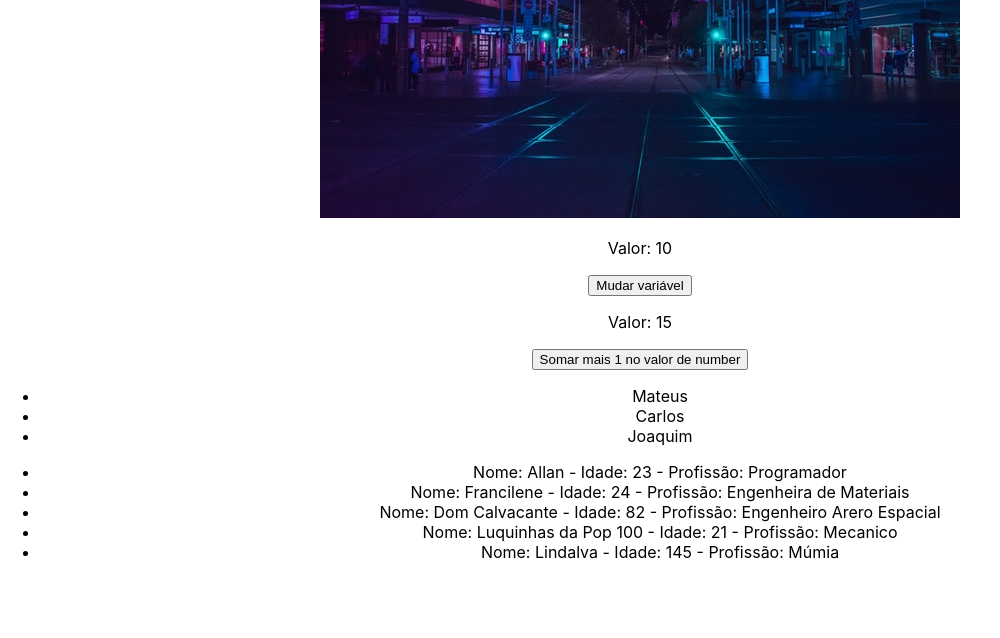
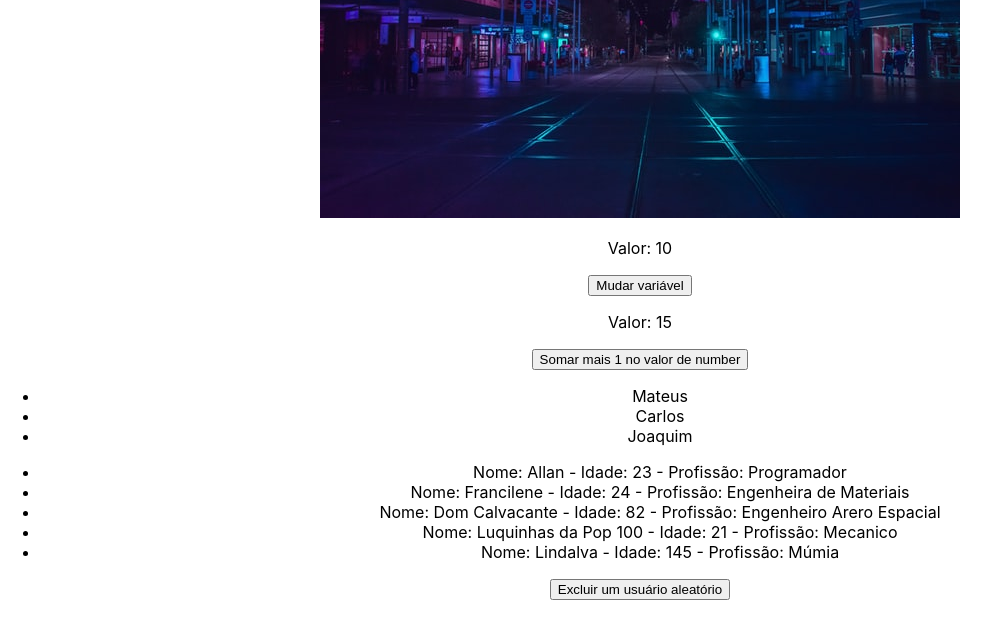
Before and after one commit to allanfenelon/CURSO_REACT, a React (Create React App) app in the folder 3_AVANCANDO_EM_REACT/avancando-em-react/: page / in a window 1280 px wide. Shown: the part 650-1288 px from the top of the page, without its empty margins (0-1000 px from the left). Built offline with nearby package versions, Linux system fonts and the light colour scheme.

Commit message:
Previus State

```diff
--- a/3_AVANCANDO_EM_REACT/avancando-em-react/src/components/ListRender.js
+++ b/3_AVANCANDO_EM_REACT/avancando-em-react/src/components/ListRender.js
@@ -3,13 +3,21 @@ const ListRender = () => {
 
   const [list] = useState(['Mateus','Carlos','Joaquim'])
 
-  const [users] = useState([
+  const [users, setUsers] = useState([
     {id: 1, name: 'Allan', age: 23, job: 'Programador'},
     {id: 2, name: 'Francilene', age: 24, job: 'Engenheira de Materiais'},
     {id: 3, name: 'Dom Calvacante', age: 82, job: 'Engenheiro Arero Espacial'},
     {id: 4, name: 'Luquinhas da Pop 100', age: 21, job: 'Mecanico'},
     {id: 5, name: 'Lindalva', age: 145, job: 'Múmia'}
   ])
+
+  const deleteRandom = () =>{
+
+    setUsers((prevUsers) => {
+      const randomNumber = Math.floor(Math.random() * (prevUsers.length+2));
+      return prevUsers.filter((user)=> randomNumber!==user.id)
+    })
+  }
 
   return (
     <div>
@@ -23,6 +31,7 @@ const ListRender = () => {
           <li key={user.id}>Nome: {user.name} - Idade: {user.age} - Profissão: {user.job}</li>
         ))}
       </ul>
+      <button onClick={deleteRandom}>Excluir um usuário aleatório</button>
     </div>
 
 
```
